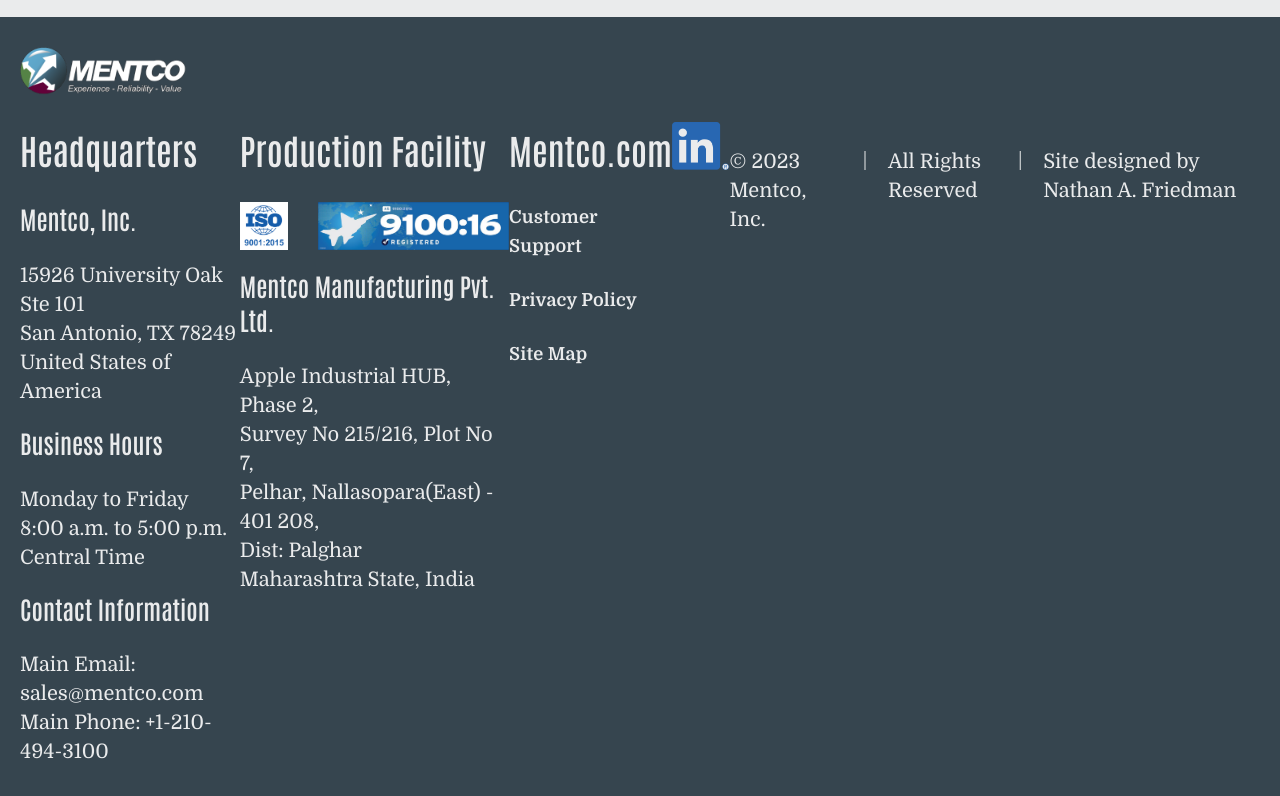
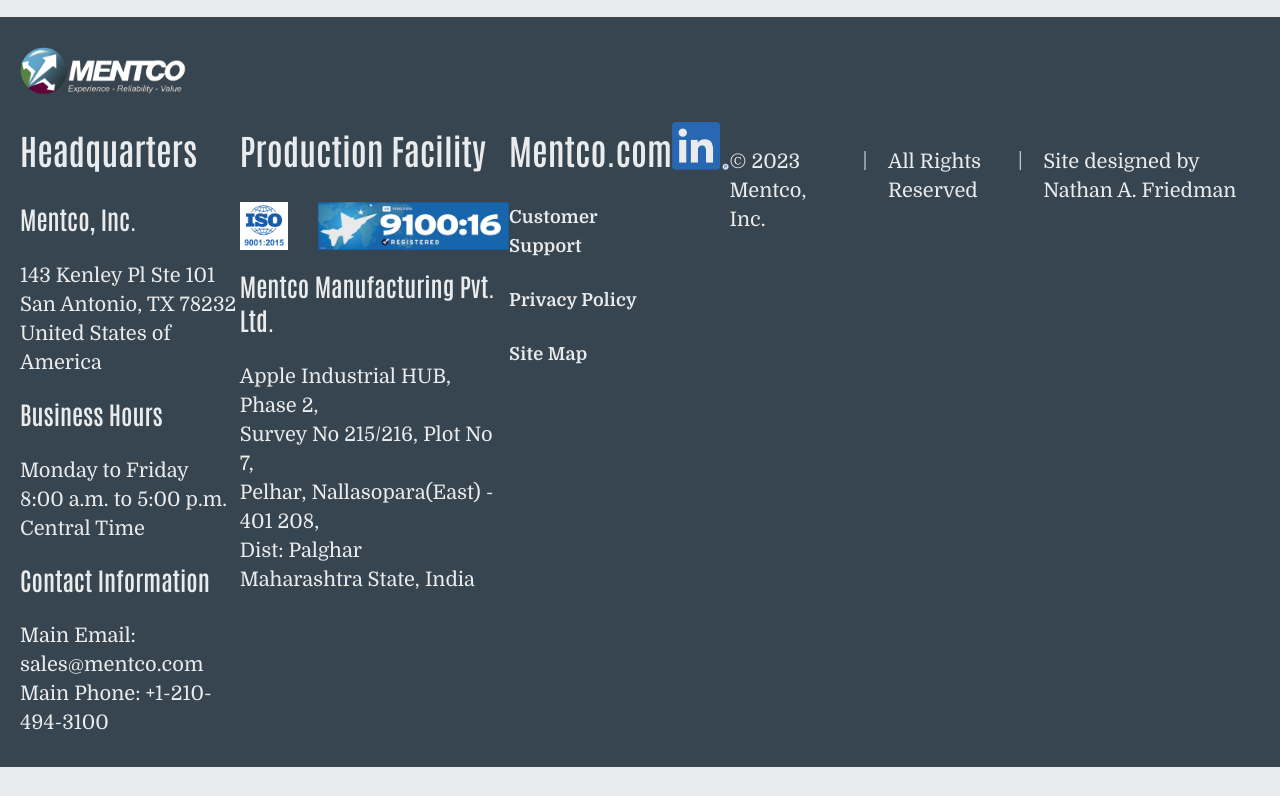
Before and after one commit to mentco/website, a plain HTML site: page cap.html in a window 1280 px wide. Shown: the part 1522-2318 px from the top of the page. After the commit the page ends 2289 px from the top, so only its background shows below. Drawn offline with Linux system fonts and the light colour scheme; a web font is replaced by a local one.

Commit message:
Updated address

```diff
--- a/cap.html
+++ b/cap.html
@@ -123,9 +123,9 @@
             <h2>Headquarters</h2>
             <div>
                 <h3>Mentco, Inc.</h3>
-		        <p>15926 University Oak Ste 101
+		        <p>143 Kenley Pl Ste 101
 		            <br>
-		            San Antonio, TX 78249
+		            San Antonio, TX 78232
 		            <br>
 		            United States of America
                 </p>
```
